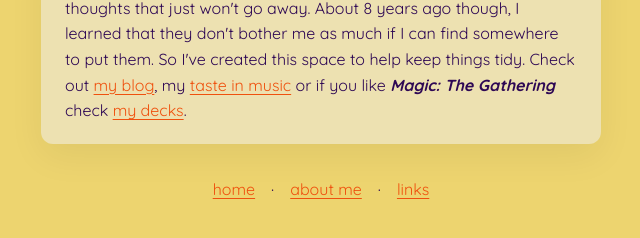
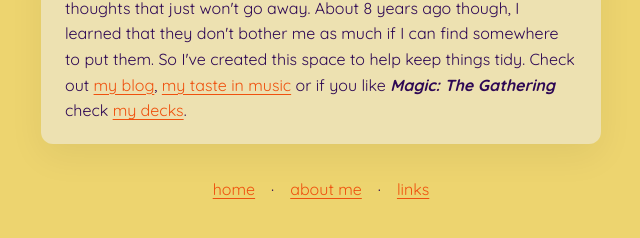
Before and after one commit to Hotdogapocalypse/hotdoghome, a plain HTML site: page about.html in a window 1280 px wide. Shown: the part 342-580 px from the top of the page, 319-959 px from the left. Drawn offline with Linux system fonts and the light colour scheme.

Commit message:
spelling

```diff
--- a/about.html
+++ b/about.html
@@ -21,7 +21,7 @@
           I learned that they don't bother me as much if I can find somewhere to put them. So I've created this space to help keep things
           tidy.
 
-          Check out <a href="substack.com/@hotdogapocalypse">my blog</a>, my <a href="buymusic.club/hotdogapocalypse">taste in music</a> or if you like <i><b>Magic: The Gathering</i></b> check <a href="moxfield.com/users/hotdogapocalypse">my decks</a>.
+          Check out <a href="substack.com/@hotdogapocalypse">my blog</a>, <a href="buymusic.club/hotdogapocalypse">my taste in music</a> or if you like <i><b>Magic: The Gathering</i></b> check <a href="moxfield.com/users/hotdogapocalypse">my decks</a>.
         </p>
       </div>
     </section>
```
